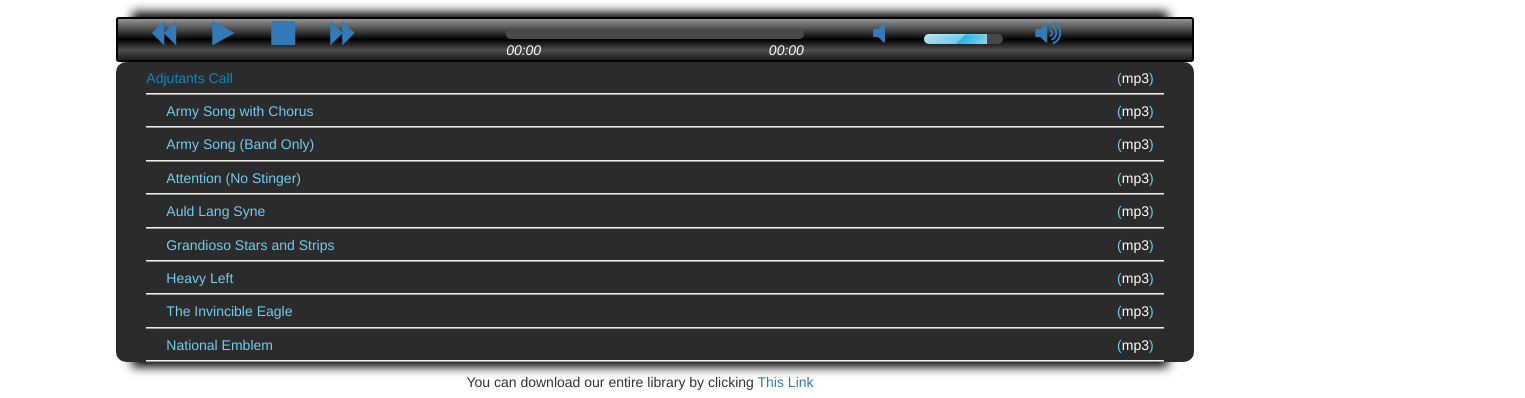
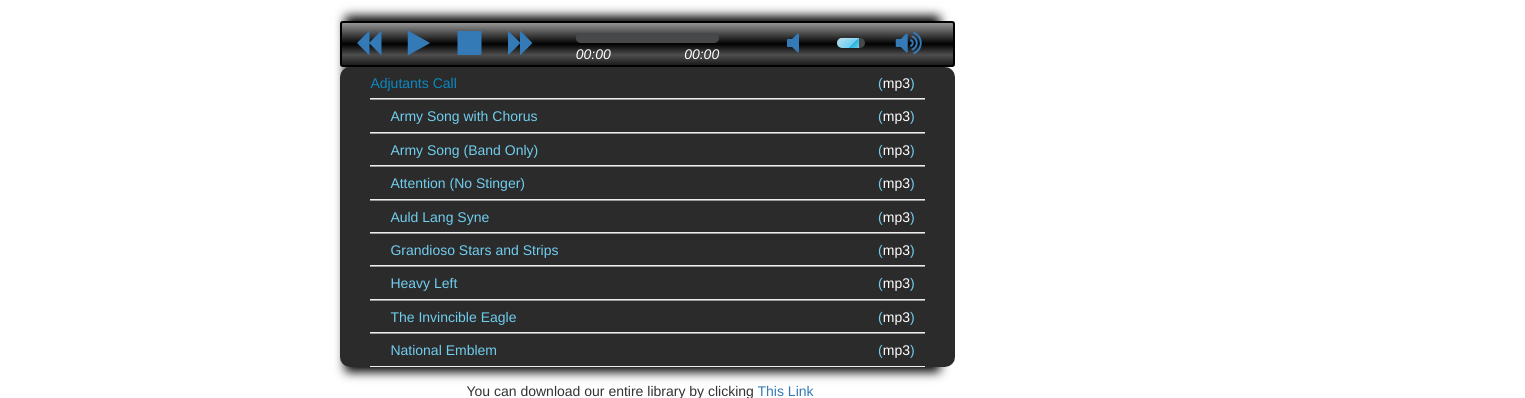
Before and after one commit to jstoddard5150/399th, a plain HTML site: page audio.html in a window 1280 px wide. Shown: the part 223-621 px from the top of the page, 1525 px wide, since content can reach past the window. Drawn offline with Linux system fonts and the light colour scheme.

Commit message:
V4.02
Fixed audio player… almost

```diff
--- a/audio.html
+++ b/audio.html
@@ -201,18 +201,18 @@ $(document).ready(function(){
 <div class="container"><!-- audio container -->
 <div class="text-center" style="margin-top:100px;">
 <h1 style="text-decoration:underline;">Ceremonial Music:</h1><p>"All links are free and can be downloaded by right clicking "mp3" and saving link location"</p></div>
-<div class="jp-jplayer" id="jquery_jplayer_1" style="width: 0px; height: 0px;"><img style="width: 0px; height: 0px; display: none;"><audio title="Adjutants Call" id="jp_audio_0" preload="metadata"></audio></div>
-    <div class="container">
-    <div id="jp_container_1" role="application" aria-label="media player" class="jp-audio audio-container col-lg-12 col-md-12 col-sm-12 col-xs-12" style="width:90%;margin:10px 5%;">
+<div class="jp-jplayer " id="jquery_jplayer_1" style="width: 0px; height: 0px;"><img style="width: 0px; height: 0px; display: none;"><audio title="Adjutants Call" id="jp_audio_0" preload="metadata"></audio></div>
+    <div class="container col-md-offset-3 col-lg-offset-3 col-sm-offset-1" style="padding:0;">
+    <div id="jp_container_1" role="application" aria-label="media player" class="jp-audio audio-container col-lg-6 col-md-6 col-sm-10 col-xs-12" >
         <div class="jp-type-playlist">
         <div class="jp-gui jp-interface">
         <div class="row" id="button_container"><!-- button row -->
-        <div class="col-lg-4 col-md-4 col-sm-4 col-xs-4"><!-- buttons -->
+        <div class="col-lg-4 col-md-4 col-sm-4 col-xs-4" style="padding:0;"><!-- buttons -->
             <div class="row">
-                <button tabindex="0" class="jp-previous btn btn-default btn-link col-lg-3 col-md-3 col-sm-3 hidden-xs" role="button"><span class="fa fa-backward fa-2x" alt="previous"></span></button>
+                <button tabindex="0" class="jp-previous btn btn-default btn-link col-lg-3 col-md-3 hidden-sm hidden-xs" role="button"><span class="fa fa-backward fa-2x" alt="previous"></span></button>
                 <button tabindex="0" class="jp-play btn btn-default btn-link col-lg-3 col-md-3 col-sm-3 col-xs-3" role="button"><span class="fa fa-play fa-2x" alt="play"></span></button>
-                <button tabindex="0" class="jp-stop btn btn-default btn-link col-lg-3 col-md-3 col-sm-3 col-xs-3" role="button"><span class="fa fa-stop fa-2x" alt="stop"></span></button>
-                <button tabindex="0" class="jp-next btn btn-default btn-link col-lg-3 col-md-3 col-sm-3 hidden-xs" role="button"><span class="fa fa-forward fa-2x" alt="next"></span></button>
+                <button tabindex="0" class="jp-stop btn btn-default btn-link col-lg-3 col-md-3 col-xs-3 col-sm-3" role="button"><span class="fa fa-stop fa-2x" alt="stop"></span></button>
+                <button tabindex="0" class="jp-next btn btn-default btn-link col-lg-3 col-md-3 hidden-sm hidden-xs" role="button"><span class="fa fa-forward fa-2x" alt="next"></span></button>
             </div>
         </div> <!-- end buttons -->
         <div class="col-lg-4 col-md-4 col-sm-4 col-xs-4">
@@ -227,7 +227,7 @@ $(document).ready(function(){
             </div>
             </div><!-- end progress -->
             <!-- time holder -->
-            <div class="row">
+            <div class="row ">
                 <div class="jp-time-holder">
                 <div class="col-lg-6 col-md-6 col-sm-6 hidden-xs pull-left"><div class="jp-current-time" role="timer" aria-label="time">00:02</div></div><!-- progress start -->
                 <div class="col-lg-6 col-md-6 col-sm-6 hidden-xs pull-right"><div class="jp-duration" role="timer" aria-label="duration">04:27</div></div><!-- progress stop -->
--- a/style/JPlayer.css
+++ b/style/JPlayer.css
@@ -55,8 +55,6 @@
 	border-radius: 3px;
 }
 .jp-audio .jp-interface {
-	height:45px;
-    width: 105%;
     margin-left: -2.5%;
 }
 
@@ -233,12 +231,11 @@ color:#337ab7;
 	display:inline;
     border-bottom-style:
 }
+@media (min-width: @screen-sm-min) { .btn{
+   padding:0 20%;
+} }
 
 /* Note that the first-child (IE6) and last-child (IE6/7/8) selectors do not work on IE */
-.btn{
-    width: 60px;
-    padding:0;
-}
 div.jp-type-playlist div.jp-playlist li:last-child {
 	padding:5px 0 5px 20px;
 	border-bottom:none;
@@ -318,8 +315,7 @@ span.jp-artist {
 	text-align:center;
 	font-weight:bold;
 }
-.audio-container {
 
-}
+
 
 /* @end */
```
Also changed, not shown: command.html (+1 -1 lines).
